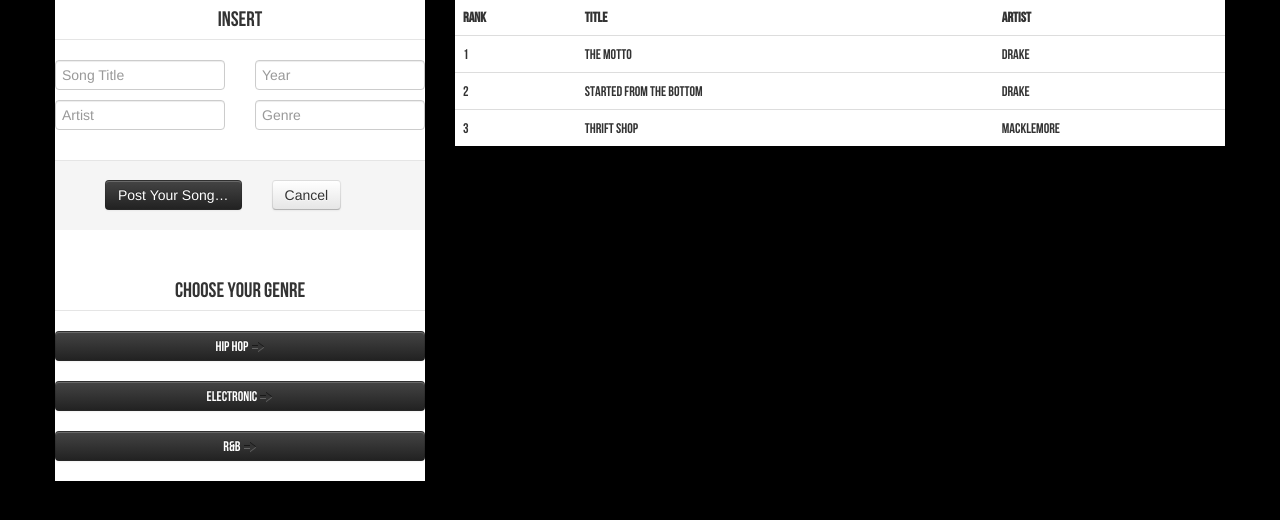
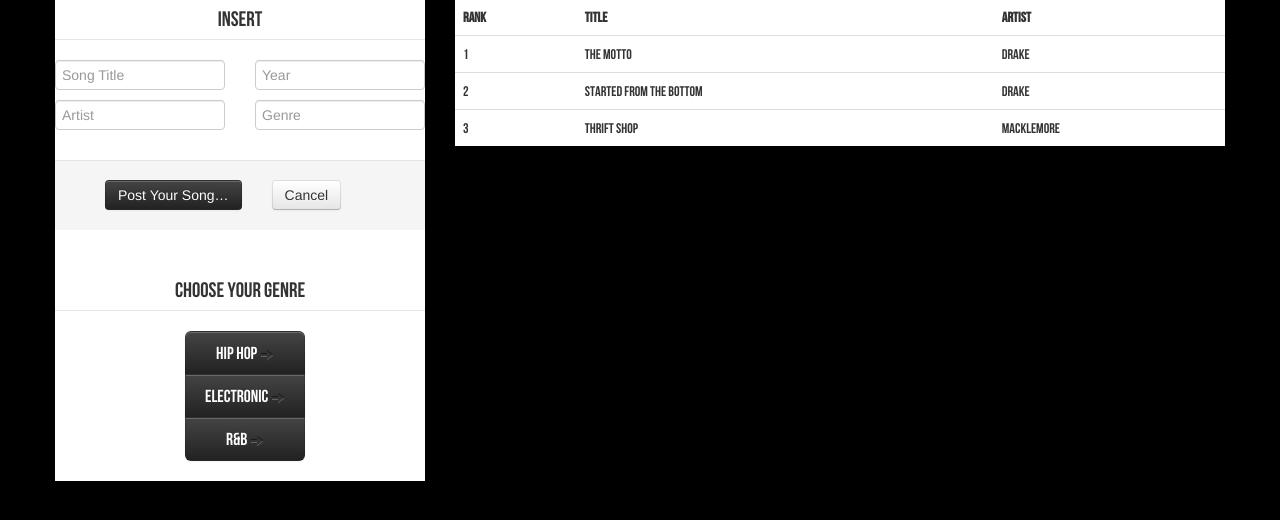
Before and after one commit to alykhank/Tunezout, a Flask app: page / in a window 1280 px wide. Shown: the part 131-651 px from the top of the page. Run offline with Flask 2, Linux system fonts and the light colour scheme; some libraries are stand-ins or nearby versions.

Commit message:
Group genre filtering buttons.

```diff
--- a/templates/index.html
+++ b/templates/index.html
@@ -45,11 +45,13 @@
 				<form>
 					<fieldset>
 						<legend>Choose Your Genre</legend>
-						<a class="btn btn-inverse btn-block">Hip Hop <i class="icon-arrow-right"></i></a>
-						<br>
-						<a class="btn btn-inverse btn-block">Electronic <i class="icon-arrow-right"></i></a>
-						<br>
-						<a class="btn btn-inverse btn-block">R&amp;B <i class="icon-arrow-right"></i></a>
+						<div class="controls controls-row offset1">
+							<div class="btn-group btn-group-vertical">
+								<a class="btn btn-inverse btn-large">Hip Hop <i class="icon-arrow-right"></i></a>
+								<a class="btn btn-inverse btn-large">Electronic <i class="icon-arrow-right"></i></a>
+								<a class="btn btn-inverse btn-large">R&amp;B <i class="icon-arrow-right"></i></a>
+							</div>
+						</div>
 					</fieldset>
 				</form>
 			</div>
```
